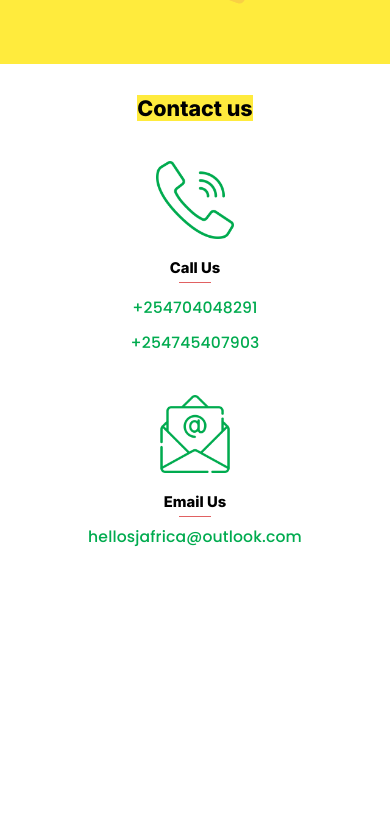
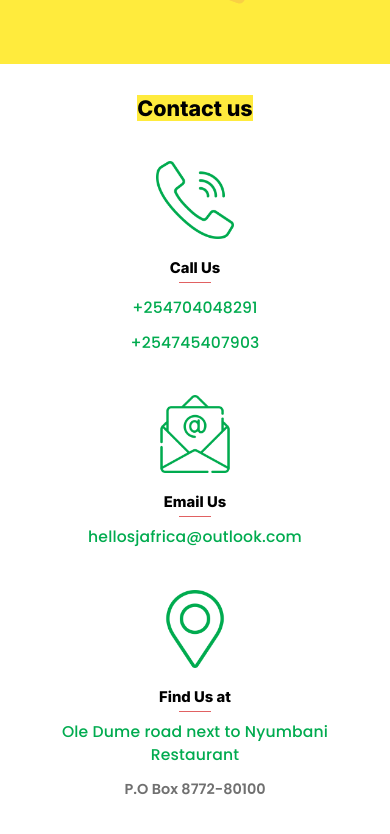
Before and after one commit to MartinMbote/Sustainable-Jamii, a plain HTML site: page index.html in a window 390 px wide. Shown: the part 5954-6788 px from the top of the page. Before the commit the page ends 6583 px from the top, so only its background shows below. Drawn offline with Linux system fonts and the light colour scheme; a web font is replaced by a local one.

Commit message:
location

```diff
--- a/index.html
+++ b/index.html
@@ -528,7 +528,7 @@
                 </div>
             </div>
 
-            <div id="contatct-us-section-mobile" style="position: absolute; top: 1543vw; left: 0vw; width: 100vw; height: 145vw;">
+            <div id="contatct-us-section-mobile" style="position: absolute; top: 1543vw; left: 0vw; width: 100vw; height: 200vw;">
                 <p style="margin-left: auto; margin-right: auto; margin-top: 8vw; text-align: center; width: 77vw; font-family: Inter; font-size: 5.5vw; font-weight: 800;">
                     <span style="background-color: #FFEB3D;">Contact us</span>
                 </p>
@@ -552,7 +552,7 @@
                     </p></a>
                 </div>
 
-                <div id="call-us-section-mobile" style="position: absolute; top: 85vw; width: 100vw; height: 50vw;">
+                <div id="email-section-mobile" style="position: absolute; top: 85vw; width: 100vw; height: 50vw;">
                     <img src="Assets/email.png" style="position: absolute; left: 40vw; top: 0vw; width: 20vw;">
 
                     <p style="text-align: center; margin-top: 25vw; font-family: Inter; font-size: 3.8vw; font-weight: 800;">
@@ -565,6 +565,25 @@
                     <a href = "mailto: hellosjafrica@outlook.com" style="text-decoration: none;"><p style="text-align: center; letter-spacing: 0.04vw; margin-top: -0.2vw; font-family: poppins; font-size: 4vw; font-weight: 500; color: #00AB4F;">
                         hellosjafrica@outlook.com
                     </p></a>
+                </div>
+
+                <div id="our-location-section-mobile" style="position: absolute; top: 135vw; width: 100vw; height: 50vw;">
+                    <img src="Assets/pin.png" style="position: absolute; left: 40vw; top: 0vw; width: 20vw;">
+
+                    <p style="text-align: center; margin-top: 25vw; font-family: Inter; font-size: 3.8vw; font-weight: 800;">
+                        Find Us at
+                    </p>
+
+                    <div style="position: absolute; left: 46vw; top: 31vw; width: 8vw; height: 0.2vw; background-color: #E16162;"></div>
+
+
+                    <p style="text-align: center; letter-spacing: 0.04vw; margin-top: -0.2vw; font-family: poppins; font-size: 4vw; font-weight: 500; color: #00AB4F;">
+                        Ole Dume road next to Nyumbani <br> Restaurant
+                    </p>
+
+                    <p style="text-align: center; margin-top: -0.5vw; font-family: poppins; font-size: 3.7vw; font-weight: 600; color: #707070;">
+                        P.O Box 8772-80100
+                    </p>
                 </div>
 
 
```
